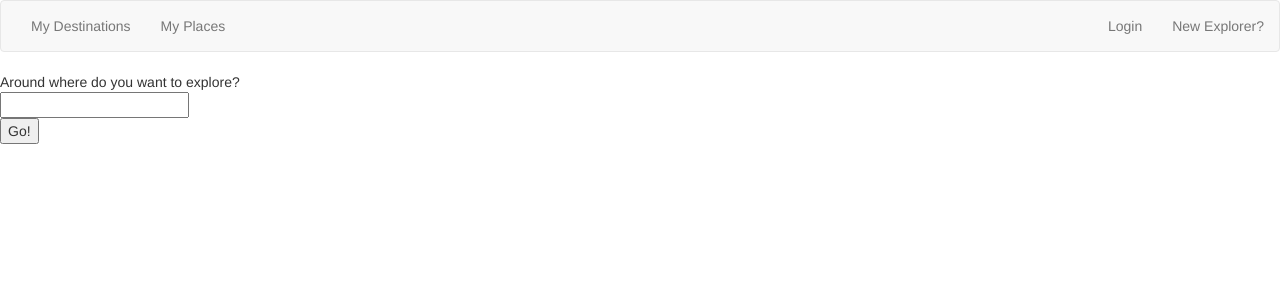
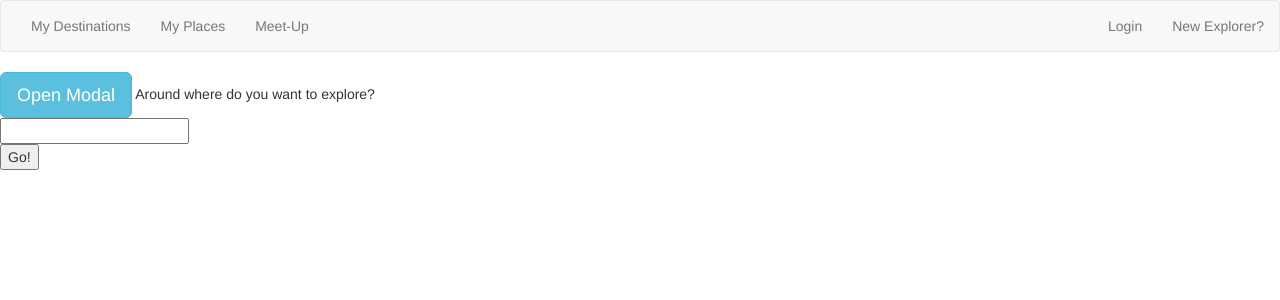
Before and after one commit to BeeNeal/hit_the_spot_neighborhood_exploration, a Flask app: page / in a window 1280 px wide. Shown: the top 300 px of the page. Run offline with Flask 2, Linux system fonts and the light colour scheme; some libraries are stand-ins or nearby versions.

Commit message:
working modal login that links to destinations upon success

```diff
--- a/server.py
+++ b/server.py
@@ -149,7 +149,7 @@ def register():
             return redirect('/login')
 
 
-@app.route('/login', methods=['GET'])
+@app.route('/log', methods=['GET'])
 def login_form():
     """Display login form."""
 
@@ -163,20 +163,25 @@ def login_process():
     user_info = request.form.get("user_info")
     password = request.form.get("password")
 
-    user = User.query.filter((User.email == user_info) | (User.username == user_info)).first()
+    user = User.query.filter((User.email == user_info) | (User.username ==
+                                                          user_info)).first()
 
     if not user:
-        flash("No user for this email or username found")
-        return redirect("/login")
+        # flash("No user for this email or username found")
+        return jsonify({'status': 'noUser'})
 
-    if user.password != password:
-        flash("Incorrect password")
-        return redirect("/login")
+    elif user.password != password:
+        # flash("Incorrect password")
+        return jsonify({'status': 'wrongPassword'})
 
-    session["user_id"] = user.user_id
+    else:
+        session["user_id"] = user.user_id
 
-    flash("Logged in")
-    return redirect("/")
+        return jsonify({'status': 'success'})
+
+    # return jsonify({'status': 'test'})
+    # flash("Logged in")
+    # return redirect("/")
     # Once created, make this redirect to user profile page which will have a link
     # to their destinations with a map of all the places they've been and link to
     # places they're interested in (first implementations of mapbox)
--- a/static/styles.css
+++ b/static/styles.css
@@ -2,3 +2,9 @@
 	height: 200px;
 	width: 200px;
 }
+
+   .navbar-center {
+        display: inline-block;
+        float: none;
+        vertical-align: top;
+    }
--- a/templates/base.html
+++ b/templates/base.html
@@ -5,7 +5,7 @@
 <script src="https://ajax.googleapis.com/ajax/libs/jquery/3.3.1/jquery.min.js"></script>
 <!-- <script src="jquery-3.3.1.min.js"></script> -->
 <script src="https://maxcdn.bootstrapcdn.com/bootstrap/3.3.7/js/bootstrap.min.js"></script>
-
+<script src="static/visited.js"></script>
 
 <link href='static/styles.css' rel='stylesheet' />
 
@@ -22,14 +22,70 @@
                 <ul class="nav navbar-nav">
                     <li><a href="/destinations">My Destinations</a></li>
                     <li><a href="/visited">My Places</a></li>
+                    <li class='navbar-center'><a href="#">Meet-Up</a></li>
+
                 </ul>
                 <ul class="nav navbar-nav navbar-right">
-                	<li><a id='login' href="/login">Login</a></li>
+                	<li><a id='login' data-toggle="modal" data-target="#loginModal">Login</a></li>
                     <li><a href="/registration">New Explorer?</a></li>
                 </ul>
             </div>
         </div>
     </nav>
+
+<!-- Modal Login Window -->
+<!-- This is the button that is model for our login btn on navbar -->
+<button type="button" class="btn btn-info btn-lg" data-toggle="modal" data-target="#loginModal">Open Modal</button>
+
+<!-- Modal -->
+<div id="loginModal" class="modal fade" role="dialog">
+  <div class="modal-dialog">
+
+    <!-- Modal content-->
+    <div class="modal-content">
+      <div class="modal-header">
+        <button type="button" class="close" data-dismiss="modal">&times;</button>
+        <h4 class="modal-title">Log in</h4>
+      </div>
+      <div class="modal-body">
+    <div id='loginModal' class="form-group">
+      <span id='notification'>hello</span>
+<div class="well spaced" style="width:40%;">
+  <form class='login-form' method="post" >
+    <label>Email or username:
+        <input type="text" name="user_info"
+               id='userInfo' required class="form-control">
+    </label>
+
+    <div class="form-group">
+      <label>Password:
+        <input type="password" name="password"
+               id='userPassword'
+               required class="form-control">
+      </label>
+    </div>
+
+    <div class="form-group">
+<!--       <input type="submit" value="Log In to Explore!" id='loginBtn' class="btn btn-danger" onClick='checkLoginData()'> -->
+
+      <button type="button" id="loginBtn"
+              class="btn btn-danger"
+              onClick="checkLoginData()">
+        Log In to Explore!
+      </button>
+    </div>
+
+  </form>
+</div>
+</div>
+      </div>
+    </div>
+
+  </div>
+</div>
+
+
+
 
 
 {% block content %}
```
